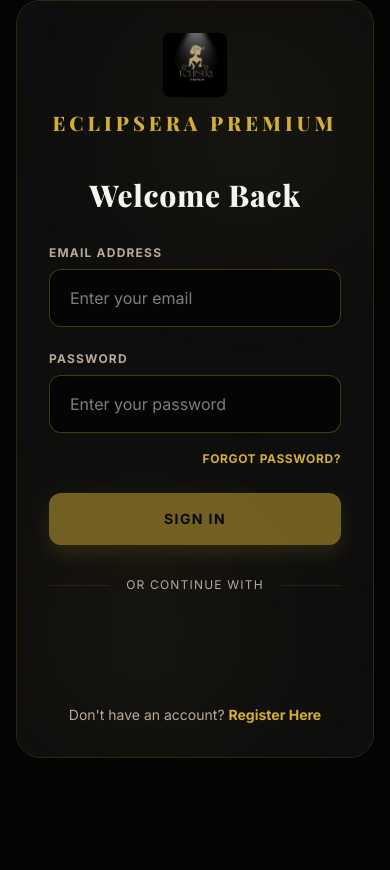
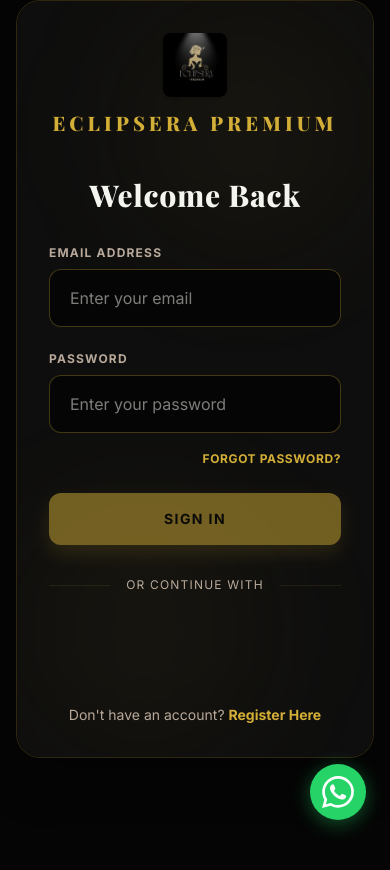
Before and after one commit to saivikas1278/Eclipsera, a React (Vite) app in the folder client/: page /login in a window 390 px wide. Shown: the top 870 px of the page. Built offline with nearby package versions, Linux system fonts and the light colour scheme.

Commit message:
Add 100% free WhatsApp Integration (Floating widget and Admin 1-Click order notifications)

```diff
--- a/client/src/App.jsx
+++ b/client/src/App.jsx
@@ -10,6 +10,7 @@
 import PrivateRoute from './components/PrivateRoute';
 import AdminRoute from './components/AdminRoute';
 import AdminLayout from './components/AdminLayout';
+import WhatsAppWidget from './components/WhatsAppWidget';
 
 const HomeScreen = lazy(() => import('./screens/HomeScreen'));
 const ProductScreen = lazy(() => import('./screens/ProductScreen'));
@@ -88,6 +89,7 @@
           },
         }}
       />
+      <WhatsAppWidget />
       {!isAuthPage && <Header />}
       <main className={`flex-grow container mx-auto px-4 sm:px-6 lg:px-8 w-full max-w-7xl pb-24 md:pb-8 ${isAuthPage ? '' : 'pt-8'}`}>
         <Suspense fallback={
--- /dev/null
+++ b/client/src/components/WhatsAppWidget.jsx
@@ -0,0 +1,50 @@
+import { useEffect, useState } from 'react';
+
+const WhatsAppWidget = () => {
+  const [isVisible, setIsVisible] = useState(false);
+
+  // Replace this with the actual store phone number
+  const phoneNumber = '919876543210';
+  const defaultMessage = 'Hi! I am interested in your luxury products.';
+  const whatsappUrl = `https://wa.me/${phoneNumber}?text=${encodeURIComponent(defaultMessage)}`;
+
+  // Animate in after a short delay
+  useEffect(() => {
+    const timer = setTimeout(() => {
+      setIsVisible(true);
+    }, 1500);
+    return () => clearTimeout(timer);
+  }, []);
+
+  return (
+    <div
+      className={`fixed bottom-6 right-6 z-50 transition-all duration-700 transform ${
+        isVisible ? 'translate-y-0 opacity-100 scale-100' : 'translate-y-12 opacity-0 scale-50'
+      }`}
+    >
+      <div className="relative group">
+        {/* Tooltip */}
+        <div className="absolute right-full mr-4 top-1/2 -translate-y-1/2 bg-surface text-text-primary px-4 py-2 rounded-xl text-sm font-bold shadow-lg border border-accent-gold/20 opacity-0 group-hover:opacity-100 transition-opacity duration-300 pointer-events-none whitespace-nowrap hidden sm:block">
+          Chat with us
+          {/* Arrow */}
+          <div className="absolute top-1/2 -translate-y-1/2 -right-1.5 w-3 h-3 bg-surface border-r border-t border-accent-gold/20 transform rotate-45"></div>
+        </div>
+
+        {/* WhatsApp Button */}
+        <a
+          href={whatsappUrl}
+          target="_blank"
+          rel="noopener noreferrer"
+          className="flex items-center justify-center w-14 h-14 bg-[#25D366] hover:bg-[#128C7E] text-white rounded-full shadow-[0_4px_20px_rgba(37,211,102,0.4)] hover:shadow-[0_6px_25px_rgba(37,211,102,0.6)] transition-all duration-300 hover:-translate-y-1 active:scale-95"
+          aria-label="Chat on WhatsApp"
+        >
+          <svg className="w-8 h-8" fill="currentColor" viewBox="0 0 24 24">
+            <path d="M17.472 14.382c-.297-.149-1.758-.867-2.03-.967-.273-.099-.471-.148-.67.15-.197.297-.767.966-.94 1.164-.173.199-.347.223-.644.075-.297-.15-1.255-.463-2.39-1.475-.883-.788-1.48-1.761-1.653-2.059-.173-.297-.018-.458.13-.606.134-.133.298-.347.446-.52.149-.174.198-.298.298-.497.099-.198.05-.371-.025-.52-.075-.149-.669-1.612-.916-2.207-.242-.579-.487-.5-.669-.51a12.8 12.8 0 0 0-.57-.01c-.198 0-.52.074-.792.372-.272.297-1.04 1.016-1.04 2.479 0 1.462 1.065 2.875 1.213 3.074.149.198 2.096 3.2 5.077 4.487.709.306 1.262.489 1.694.625.712.227 1.36.195 1.871.118.571-.085 1.758-.719 2.006-1.413.248-.694.248-1.289.173-1.413-.074-.124-.272-.198-.57-.347m-5.421 7.403h-.004a9.87 9.87 0 0 1-5.031-1.378l-.361-.214-3.741.982.998-3.648-.235-.374a9.86 9.86 0 0 1-1.51-5.26c.001-5.45 4.436-9.884 9.888-9.884 2.64 0 5.122 1.03 6.988 2.898a9.825 9.825 0 0 1 2.893 6.994c-.003 5.45-4.437 9.884-9.885 9.884m8.413-18.297A11.815 11.815 0 0 0 12.05 0C5.495 0 .16 5.335.157 11.892c0 2.096.547 4.142 1.588 5.945L.057 24l6.305-1.654a11.882 11.882 0 0 0 5.683 1.448h.005c6.554 0 11.89-5.335 11.893-11.893a11.821 11.821 0 0 0-3.48-8.413z" />
+          </svg>
+        </a>
+      </div>
+    </div>
+  );
+};
+
+export default WhatsAppWidget;
--- a/client/src/screens/OrderScreen.jsx
+++ b/client/src/screens/OrderScreen.jsx
@@ -328,8 +328,21 @@
               </div>
             )}
 
-            {userInfo && userInfo.isAdmin && order.isPaid && !order.isDelivered && (
+            {userInfo && userInfo.isAdmin && (
               <div className="mt-4">
+                {order.shippingAddress?.phone && (
+                  <a
+                    href={`https://wa.me/${order.shippingAddress.phone}?text=${encodeURIComponent(`Hi ${order.user?.name || order.shippingAddress?.name || ''}, this is Eclipsera. Your order of ${order.orderItems?.[0]?.name || 'items'} shipping to ${order.shippingAddress.city} is currently ${order.isDelivered ? 'Delivered' : order.fulfillmentStatus || 'being processed'}.`)}`}
+                    target="_blank"
+                    rel="noreferrer"
+                    className="w-full mb-3 bg-[#25D366] hover:bg-[#128C7E] text-white font-bold py-4 min-h-12 rounded-xl shadow-md transition-all hover:shadow-lg flex items-center justify-center gap-2"
+                  >
+                    <svg className="w-6 h-6" fill="currentColor" viewBox="0 0 24 24"><path d="M17.472 14.382c-.297-.149-1.758-.867-2.03-.967-.273-.099-.471-.148-.67.15-.197.297-.767.966-.94 1.164-.173.199-.347.223-.644.075-.297-.15-1.255-.463-2.39-1.475-.883-.788-1.48-1.761-1.653-2.059-.173-.297-.018-.458.13-.606.134-.133.298-.347.446-.52.149-.174.198-.298.298-.497.099-.198.05-.371-.025-.52-.075-.149-.669-1.612-.916-2.207-.242-.579-.487-.5-.669-.51a12.8 12.8 0 0 0-.57-.01c-.198 0-.52.074-.792.372-.272.297-1.04 1.016-1.04 2.479 0 1.462 1.065 2.875 1.213 3.074.149.198 2.096 3.2 5.077 4.487.709.306 1.262.489 1.694.625.712.227 1.36.195 1.871.118.571-.085 1.758-.719 2.006-1.413.248-.694.248-1.289.173-1.413-.074-.124-.272-.198-.57-.347m-5.421 7.403h-.004a9.87 9.87 0 0 1-5.031-1.378l-.361-.214-3.741.982.998-3.648-.235-.374a9.86 9.86 0 0 1-1.51-5.26c.001-5.45 4.436-9.884 9.888-9.884 2.64 0 5.122 1.03 6.988 2.898a9.825 9.825 0 0 1 2.893 6.994c-.003 5.45-4.437 9.884-9.885 9.884m8.413-18.297A11.815 11.815 0 0 0 12.05 0C5.495 0 .16 5.335.157 11.892c0 2.096.547 4.142 1.588 5.945L.057 24l6.305-1.654a11.882 11.882 0 0 0 5.683 1.448h.005c6.554 0 11.89-5.335 11.893-11.893a11.821 11.821 0 0 0-3.48-8.413z" /></svg>
+                    Notify Customer via WhatsApp
+                  </a>
+                )}
+
+                {order.isPaid && !order.isDelivered && (
                   <button
                     type="button"
                     className="w-full bg-surface hover:bg-surface/90 text-white font-bold py-4 min-h-12 rounded-xl shadow-md transition-all hover:shadow-lg disabled:opacity-50"
@@ -338,6 +351,7 @@
                   >
                     {deliverLoading ? 'Processing...' : 'Mark As Delivered'}
                   </button>
+                )}
               </div>
             )}
 
--- a/client/src/screens/admin/OrderListScreen.jsx
+++ b/client/src/screens/admin/OrderListScreen.jsx
@@ -550,7 +550,20 @@
               {/* Left Column: Details */}
               <div className="space-y-6">
                 <div>
-                  <h3 className="text-lg font-bold text-accent-gold mb-3">Customer Details</h3>
+                  <div className="flex justify-between items-center mb-3">
+                    <h3 className="text-lg font-bold text-accent-gold">Customer Details</h3>
+                    {selectedOrder.shippingAddress?.phone && (
+                      <a
+                        href={`https://wa.me/${selectedOrder.shippingAddress.phone}?text=${encodeURIComponent(`Hi ${selectedOrder.user?.name || ''}, this is Eclipsera. We are contacting you regarding your order of ${selectedOrder.orderItems?.[0]?.name || 'items'}.`)}`}
+                        target="_blank"
+                        rel="noreferrer"
+                        className="bg-[#25D366] hover:bg-[#128C7E] text-white text-xs font-bold px-3 py-1.5 rounded-full flex items-center gap-1.5 shadow-md transition-colors"
+                      >
+                        <svg className="w-4 h-4" fill="currentColor" viewBox="0 0 24 24"><path d="M17.472 14.382c-.297-.149-1.758-.867-2.03-.967-.273-.099-.471-.148-.67.15-.197.297-.767.966-.94 1.164-.173.199-.347.223-.644.075-.297-.15-1.255-.463-2.39-1.475-.883-.788-1.48-1.761-1.653-2.059-.173-.297-.018-.458.13-.606.134-.133.298-.347.446-.52.149-.174.198-.298.298-.497.099-.198.05-.371-.025-.52-.075-.149-.669-1.612-.916-2.207-.242-.579-.487-.5-.669-.51a12.8 12.8 0 0 0-.57-.01c-.198 0-.52.074-.792.372-.272.297-1.04 1.016-1.04 2.479 0 1.462 1.065 2.875 1.213 3.074.149.198 2.096 3.2 5.077 4.487.709.306 1.262.489 1.694.625.712.227 1.36.195 1.871.118.571-.085 1.758-.719 2.006-1.413.248-.694.248-1.289.173-1.413-.074-.124-.272-.198-.57-.347m-5.421 7.403h-.004a9.87 9.87 0 0 1-5.031-1.378l-.361-.214-3.741.982.998-3.648-.235-.374a9.86 9.86 0 0 1-1.51-5.26c.001-5.45 4.436-9.884 9.888-9.884 2.64 0 5.122 1.03 6.988 2.898a9.825 9.825 0 0 1 2.893 6.994c-.003 5.45-4.437 9.884-9.885 9.884m8.413-18.297A11.815 11.815 0 0 0 12.05 0C5.495 0 .16 5.335.157 11.892c0 2.096.547 4.142 1.588 5.945L.057 24l6.305-1.654a11.882 11.882 0 0 0 5.683 1.448h.005c6.554 0 11.89-5.335 11.893-11.893a11.821 11.821 0 0 0-3.48-8.413z" /></svg>
+                        WhatsApp
+                      </a>
+                    )}
+                  </div>
                   <div className="bg-bg-base p-4 rounded-xl border border-walnut/10">
                     <p className="text-text-primary"><span className="font-semibold">Name:</span> {selectedOrder.user?.name || 'N/A'}</p>
                     <p className="text-text-primary"><span className="font-semibold">Email:</span> {selectedOrder.user?.email || 'N/A'}</p>
```
Lines whose indentation alone changed are shown as unchanged.
